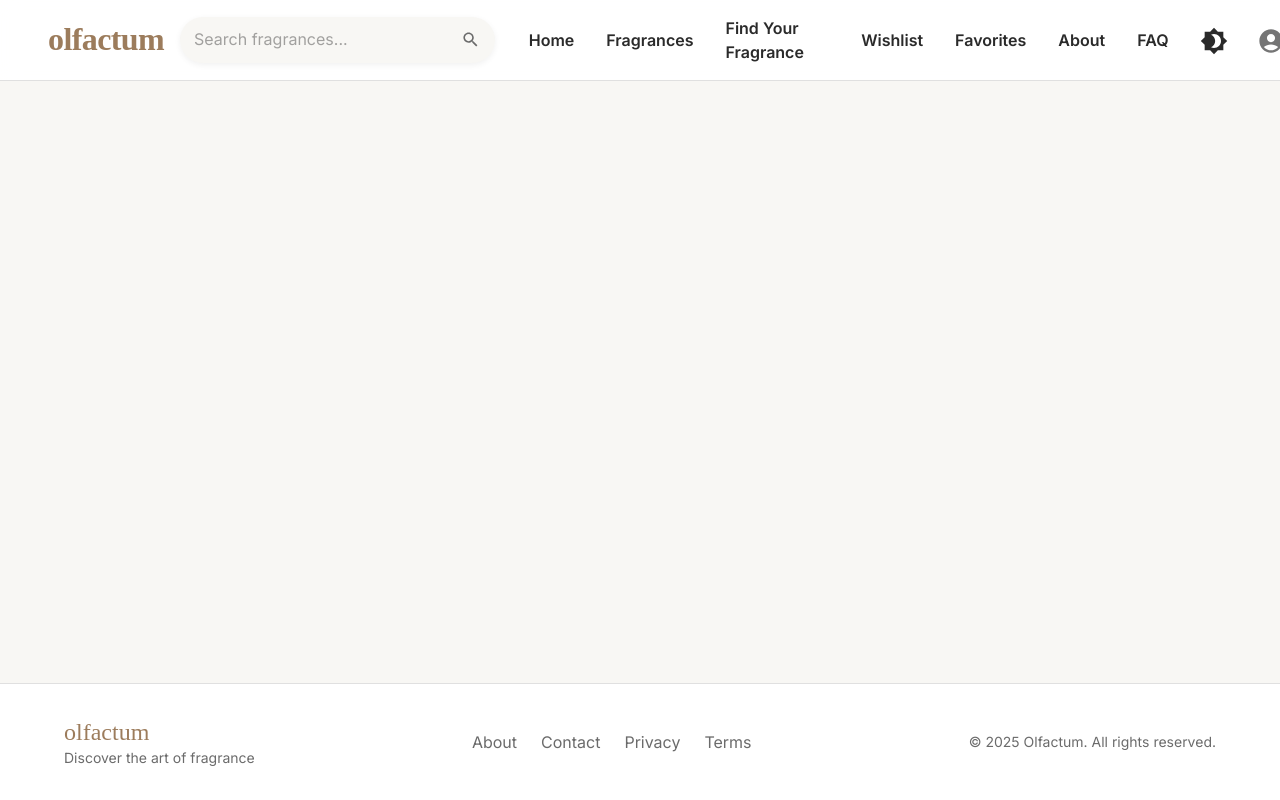
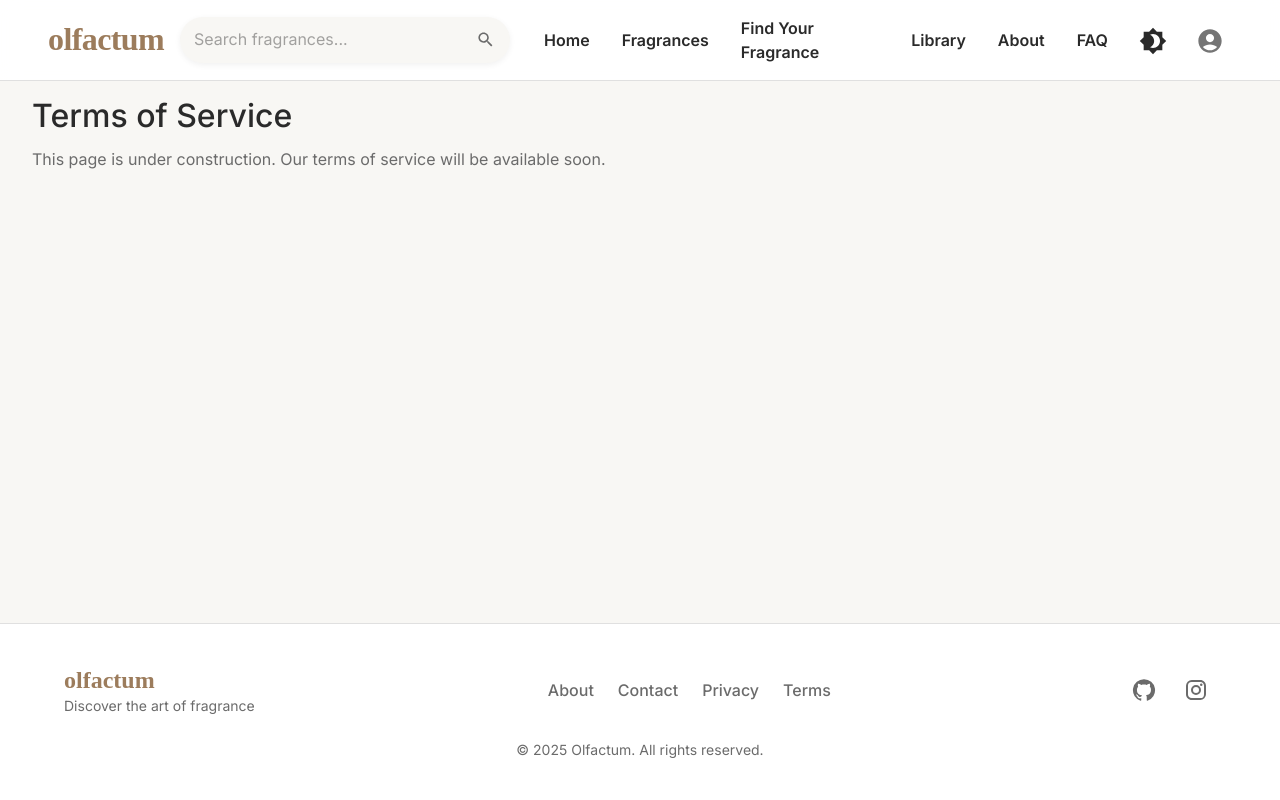
Before and after one commit to ognjen-raickovic/olfactum, a React (Vite) app in the folder frontend/: page /terms in a window 1280 px wide. Built offline with nearby package versions, Linux system fonts and the light colour scheme.

Commit message:
Added dummy 'Library', 'Contact', 'Privacy' and 'Terms' pages, updated Footer

```diff
--- a/frontend/src/App.jsx
+++ b/frontend/src/App.jsx
@@ -3,9 +3,13 @@ import { BrowserRouter as Router, Routes, Route } from "react-router-dom";
 import MainLayout from "./layouts/MainLayout";
 import HomePage from "./pages/HomePage";
 import FragrancesPage from "./pages/FragrancesPage";
+import LibraryPage from "./pages/LibraryPage";
 import AboutPage from "./pages/AboutPage";
 import QuizPage from "./pages/QuizPage";
 import FAQ from "./pages/FaqPage";
+import ContactPage from "./pages/ContactPage";
+import PrivacyPage from "./pages/PrivacyPage";
+import TermsPage from "./pages/TermsPage";
 
 function App() {
   return (
@@ -16,10 +20,17 @@ function App() {
             <Route path="/" element={<HomePage />} />
             <Route path="/fragrances" element={<FragrancesPage />} />
             <Route path="/fragrances/:slug?" element={<FragrancesPage />} />
-            <Route path="/browse" element={<FragrancesPage />} />{" "}
+            <Route path="/browse" element={<FragrancesPage />} />
+            {/* In case you decide to divide them into two separate pages
+            <Route path="/wishlist" element={<WishlistPage />} />
+            <Route path="/favorites" element={<FavoritesPage />} /> */}
+            <Route path="/library" element={<LibraryPage />} />
             <Route path="/about" element={<AboutPage />} />
             <Route path="/faq" element={<FAQ />} />
             <Route path="/find-your-fragrance" element={<QuizPage />} />
+            <Route path="/contact" element={<ContactPage />} />
+            <Route path="/privacy" element={<PrivacyPage />} />
+            <Route path="/terms" element={<TermsPage />} />
           </Routes>
         </MainLayout>
       </Router>
--- a/frontend/src/components/Footer.jsx
+++ b/frontend/src/components/Footer.jsx
@@ -1,4 +1,6 @@
-import { Box, Container, Typography, Link } from "@mui/material";
+import { Box, Container, Typography, Link, IconButton } from "@mui/material";
+import { Link as RouterLink } from "react-router-dom";
+import { GitHub, Instagram } from "@mui/icons-material";
 
 const Footer = () => {
   return (
@@ -8,7 +10,7 @@ const Footer = () => {
         bgcolor: "background.paper",
         borderTop: `1px solid`,
         borderColor: "divider",
-        py: 4,
+        py: 5,
         mt: "auto",
       }}
     >
@@ -19,18 +21,18 @@ const Footer = () => {
             flexDirection: { xs: "column", md: "row" },
             justifyContent: "space-between",
             alignItems: "center",
-            gap: 2,
+            gap: 3,
           }}
         >
-          {/* Logo and tagline */}
+          {/* Logo + tagline */}
           <Box>
             <Typography
               variant="h5"
-              component="div"
               sx={{
                 fontFamily: '"Playfair Display", serif',
                 color: "primary.main",
                 textTransform: "lowercase",
+                fontWeight: 600,
               }}
             >
               olfactum
@@ -41,26 +43,81 @@ const Footer = () => {
           </Box>
 
           {/* Links */}
-          <Box sx={{ display: "flex", gap: 3 }}>
-            <Link href="#" color="text.secondary" underline="hover">
-              About
-            </Link>
-            <Link href="#" color="text.secondary" underline="hover">
-              Contact
-            </Link>
-            <Link href="#" color="text.secondary" underline="hover">
-              Privacy
-            </Link>
-            <Link href="#" color="text.secondary" underline="hover">
-              Terms
-            </Link>
+          <Box sx={{ display: "flex", flexWrap: "wrap", gap: 3 }}>
+            {[
+              { label: "About", to: "/about" },
+              { label: "Contact", to: "/contact" },
+              { label: "Privacy", to: "/privacy" },
+              { label: "Terms", to: "/terms" },
+            ].map((link) => (
+              <Link
+                key={link.to}
+                component={RouterLink}
+                to={link.to}
+                underline="none"
+                color="text.secondary"
+                sx={{
+                  position: "relative",
+                  fontWeight: 500,
+                  "&::after": {
+                    content: '""',
+                    position: "absolute",
+                    bottom: -2,
+                    left: 0,
+                    width: 0,
+                    height: "2px",
+                    bgcolor: "primary.main",
+                    transition: "width 0.25s ease-in-out",
+                  },
+                  "&:hover": {
+                    color: "primary.main",
+                  },
+                  "&:hover::after": {
+                    width: "100%",
+                  },
+                }}
+              >
+                {link.label}
+              </Link>
+            ))}
           </Box>
 
-          {/* Copyright */}
-          <Typography variant="body2" color="text.secondary">
-            © 2025 Olfactum. All rights reserved.
-          </Typography>
+          {/* Social icons */}
+          <Box sx={{ display: "flex", gap: 1.5 }}>
+            <IconButton
+              href="https://github.com/"
+              target="_blank"
+              rel="noopener"
+              sx={{
+                color: "text.secondary",
+                "&:hover": { color: "primary.main" },
+              }}
+            >
+              <GitHub />
+            </IconButton>
+            <IconButton
+              href="https://instagram.com/"
+              target="_blank"
+              rel="noopener"
+              sx={{
+                color: "text.secondary",
+                "&:hover": { color: "primary.main" },
+              }}
+            >
+              <Instagram />
+            </IconButton>
+          </Box>
         </Box>
+
+        {/* Copyright */}
+        <Typography
+          variant="body2"
+          color="text.secondary"
+          align="center"
+          sx={{ mt: 3 }}
+        >
+          © {new Date().getFullYear()} Olfactum. All rights reserved.
+        </Typography>
       </Container>
     </Box>
   );
--- a/frontend/src/components/Navbar.jsx
+++ b/frontend/src/components/Navbar.jsx
@@ -45,8 +45,9 @@ const Navbar = () => {
     { label: "Home", path: "/" },
     { label: "Fragrances", path: "/fragrances" },
     { label: "Find Your Fragrance", path: "/find-your-fragrance" },
-    { label: "Wishlist", path: "/wishlist" },
-    { label: "Favorites", path: "/favorites" },
+    // { label: "Wishlist", path: "/wishlist" },
+    // { label: "Favorites", path: "/favorites" },
+    { label: "Library", path: "/library" },
     { label: "About", path: "/about" },
     { label: "FAQ", path: "/faq" },
   ];
--- /dev/null
+++ b/frontend/src/pages/ContactPage/index.jsx
@@ -0,0 +1,13 @@
+import { Box, Typography } from "@mui/material";
+
+export default function Contact() {
+  return (
+    <Box sx={{ p: 4 }}>
+      <Typography variant="h4">Contact</Typography>
+      <Typography variant="body1" sx={{ mt: 2 }}>
+        This page is under construction. Our contact page will be available
+        soon.
+      </Typography>
+    </Box>
+  );
+}
--- /dev/null
+++ b/frontend/src/pages/LibraryPage/index.jsx
@@ -0,0 +1,41 @@
+import { useState } from "react";
+import { Box, Tabs, Tab, Typography, Fade } from "@mui/material";
+
+export default function LibraryPage() {
+  const [tab, setTab] = useState(0);
+
+  return (
+    <Box sx={{ p: { xs: 3, md: 5 } }}>
+      <Typography variant="h4" gutterBottom sx={{ fontWeight: 600 }}>
+        My Library
+      </Typography>
+
+      <Tabs
+        value={tab}
+        onChange={(e, newValue) => setTab(newValue)}
+        textColor="primary"
+        indicatorColor="primary"
+        sx={{ mb: 3 }}
+      >
+        <Tab label="Favorites" />
+        <Tab label="Wishlist" />
+      </Tabs>
+
+      <Fade in={tab === 0}>
+        <Box hidden={tab !== 0}>
+          <Typography variant="body1" color="text.secondary">
+            Your favorite fragrances will appear here.
+          </Typography>
+        </Box>
+      </Fade>
+
+      <Fade in={tab === 1}>
+        <Box hidden={tab !== 1}>
+          <Typography variant="body1" color="text.secondary">
+            Fragrances you’ve added to your wishlist will appear here.
+          </Typography>
+        </Box>
+      </Fade>
+    </Box>
+  );
+}
--- /dev/null
+++ b/frontend/src/pages/PrivacyPage/index.jsx
@@ -0,0 +1,15 @@
+import { Box, Typography } from "@mui/material";
+
+export default function PrivacyPage() {
+  return (
+    <Box sx={{ p: 4 }}>
+      <Typography variant="h4" gutterBottom>
+        Privacy Policy
+      </Typography>
+      <Typography variant="body1" color="text.secondary">
+        This page is under construction. Our privacy policy will be available
+        soon.
+      </Typography>
+    </Box>
+  );
+}
--- /dev/null
+++ b/frontend/src/pages/TermsPage/index.jsx
@@ -0,0 +1,15 @@
+import { Box, Typography } from "@mui/material";
+
+export default function TermsPage() {
+  return (
+    <Box sx={{ p: 4 }}>
+      <Typography variant="h4" gutterBottom>
+        Terms of Service
+      </Typography>
+      <Typography variant="body1" color="text.secondary">
+        This page is under construction. Our terms of service will be available
+        soon.
+      </Typography>
+    </Box>
+  );
+}
```
